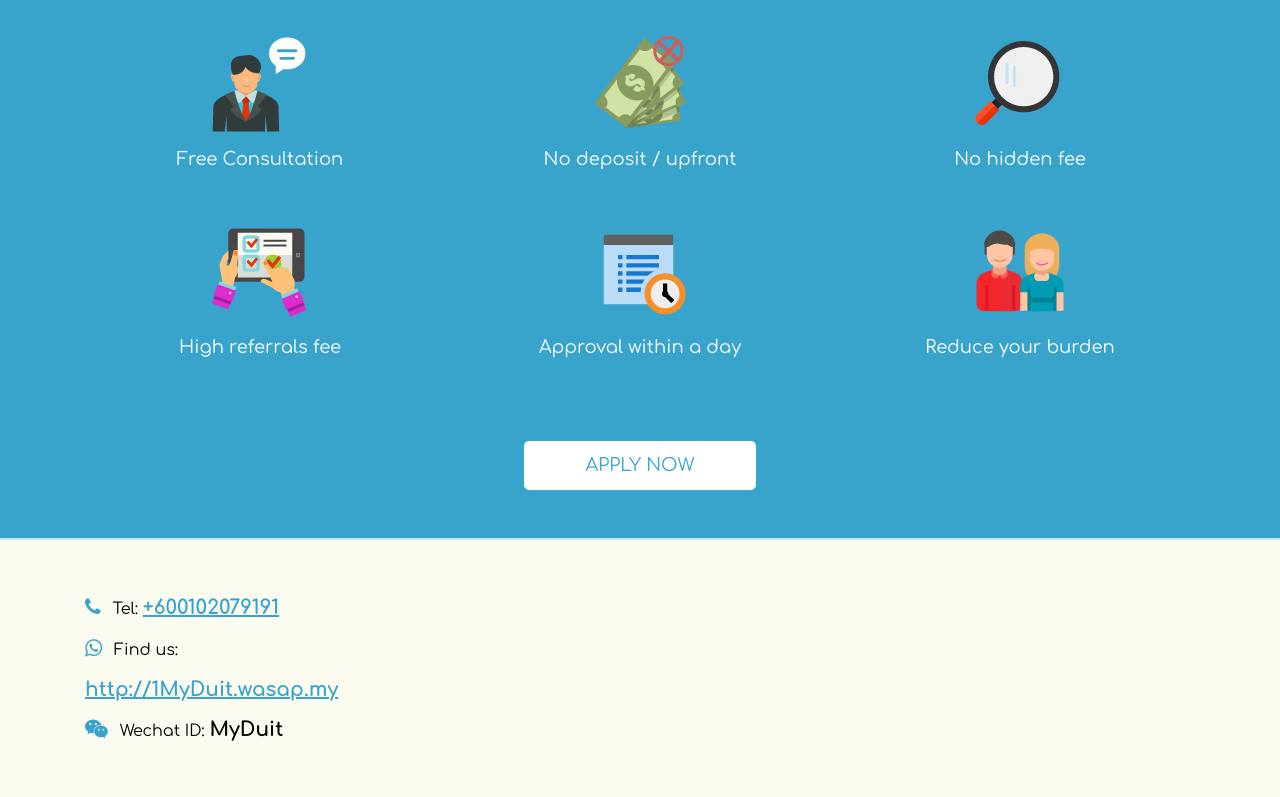
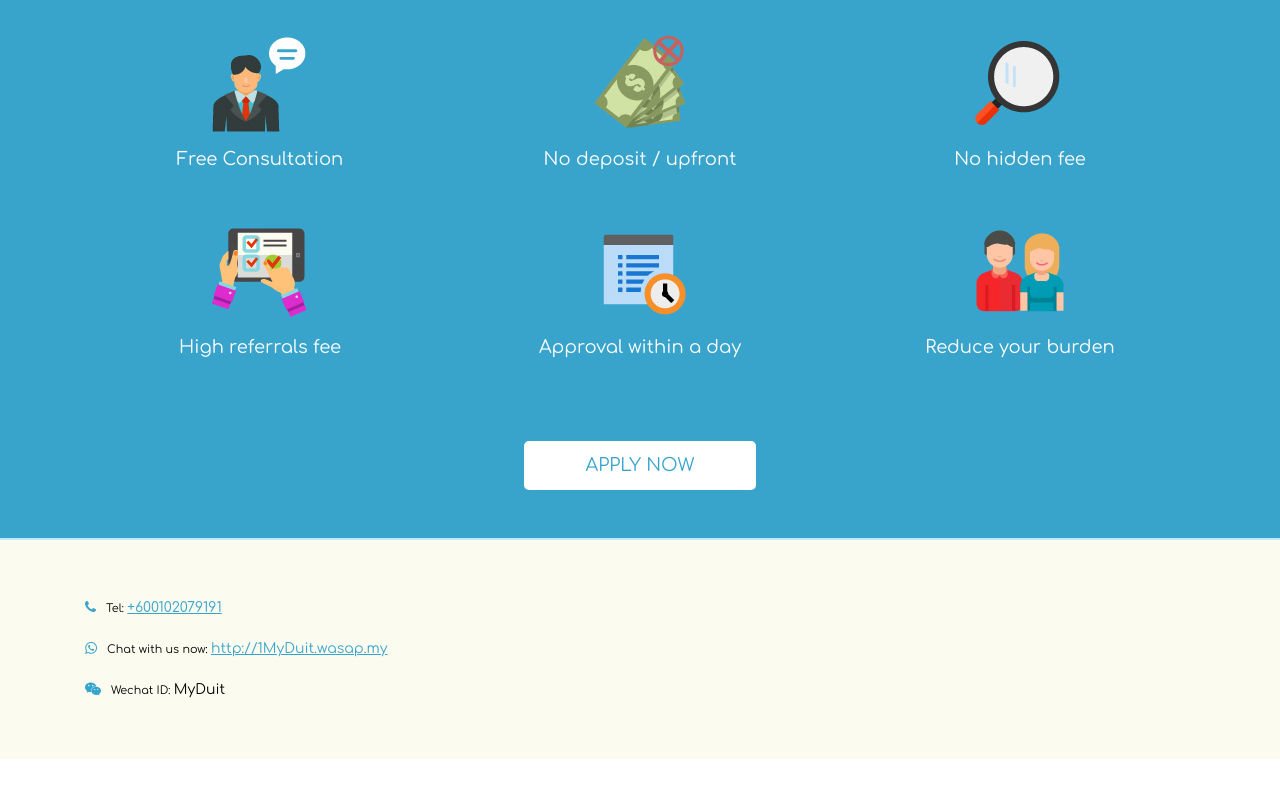
Before and after one commit to tienping/myduit, a plain HTML site: page index.html in a window 1280 px wide. Shown: the part 1558-2355 px from the top of the page. After the commit the page ends 2317 px from the top, so only its background shows below. Drawn offline with Linux system fonts and the light colour scheme.

Commit message:
Content changed.

```diff
--- a/assets/my-style.css
+++ b/assets/my-style.css
@@ -292,8 +292,7 @@ textarea {
 
 .footer-contact {
     text-align: right;
-    font-size: 20px;
-    font-weight: bold;
+    font-size: 14px;
     line-height: 2.5rem;
 }
 .footer-contact .fa { color: #38a4cc; padding-right: 6px; /*width: 30px;*/ }
--- a/index.html
+++ b/index.html
@@ -144,7 +144,7 @@
                         </div>
                         <div>
                             <i class="fa fa-whatsapp" aria-hidden="true"></i>
-                            <span class="small">Find us: </span>
+                            <span class="small">Chat with us now: </span>
                             <a href="http://1MyDuit.wasap.my">http://1MyDuit.wasap.my</a>
                         </div>
                         <div>
```
